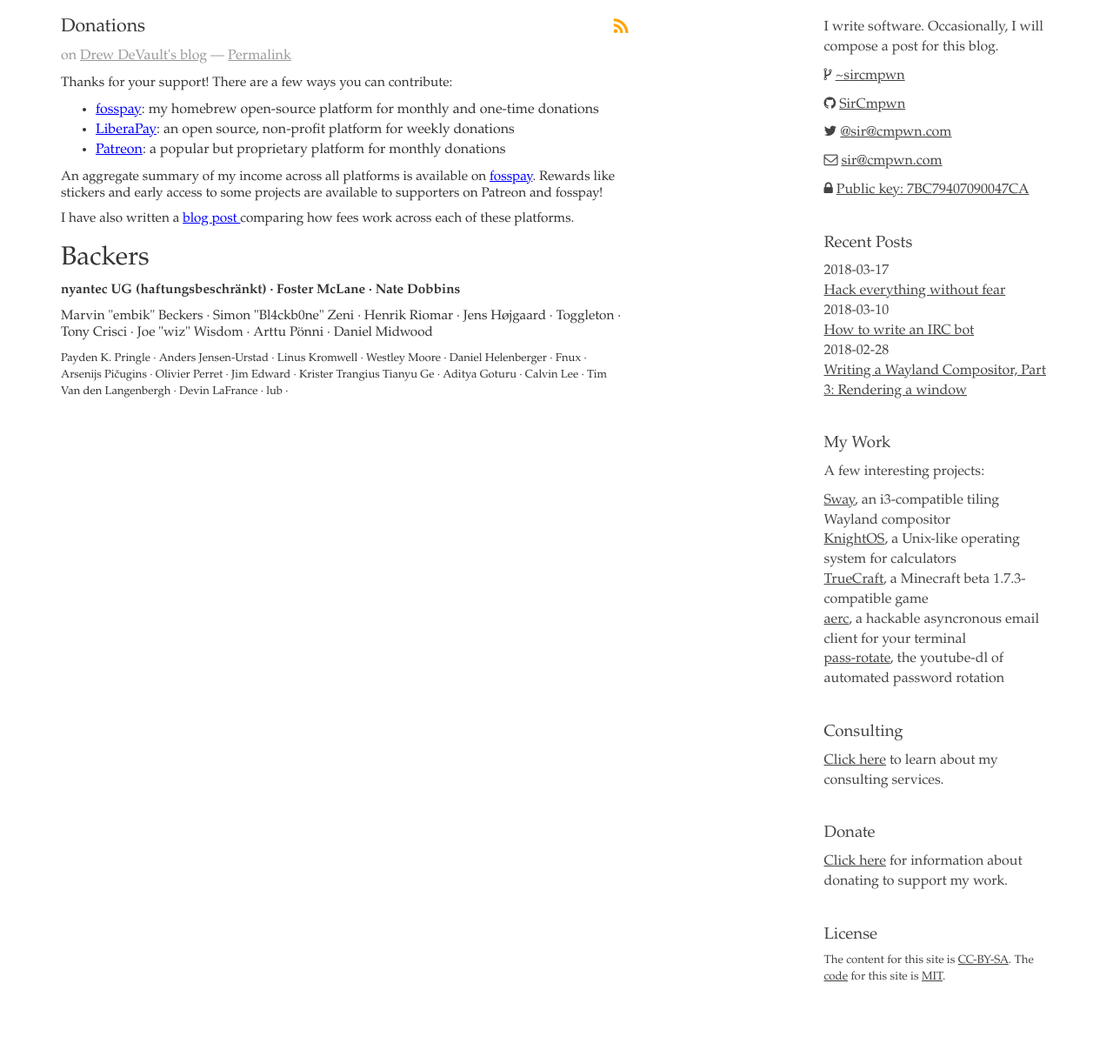
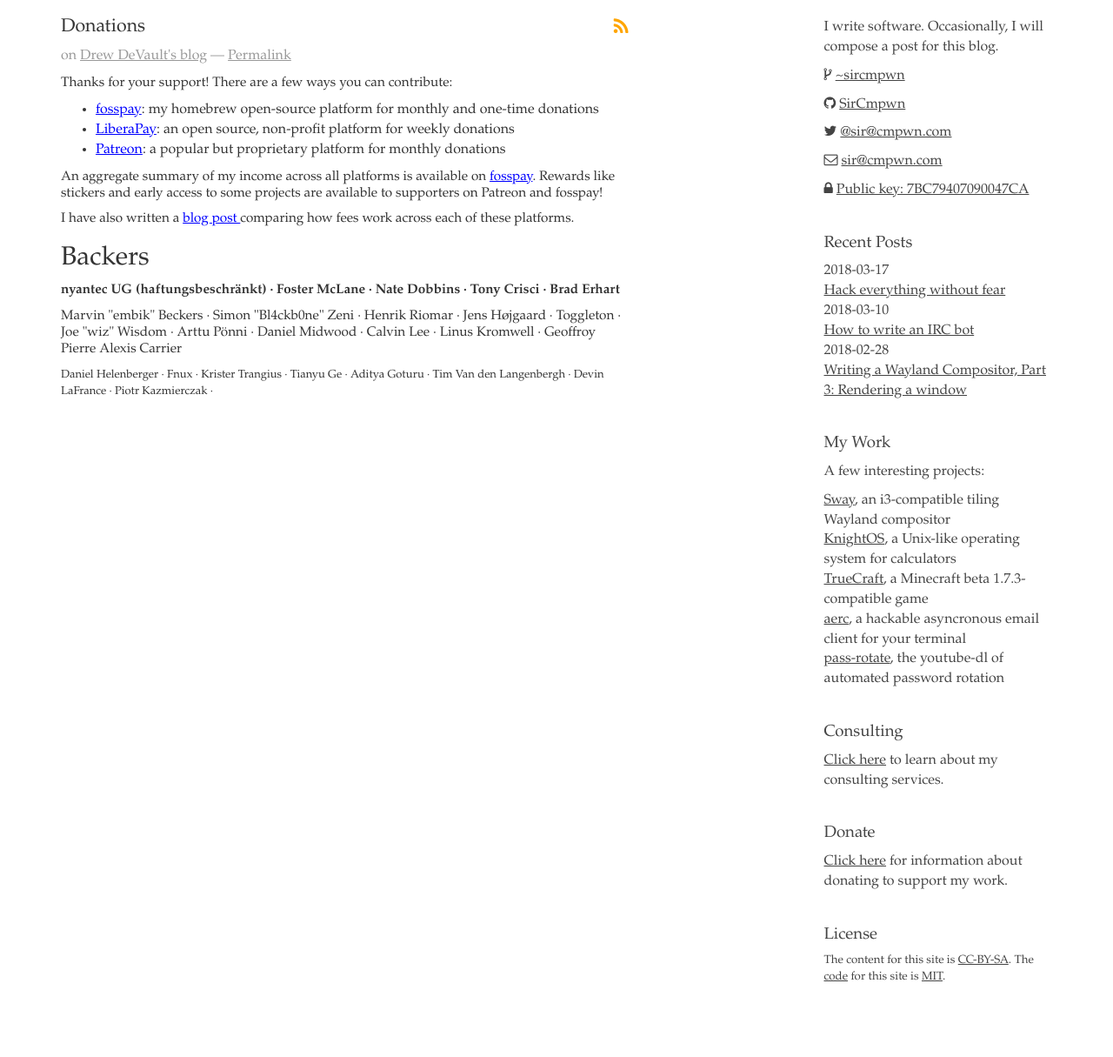
Before and after one commit to stormblog/sircmpwn.github.io, a Jekyll site: the page built from backers.html, in a window 1280 px wide. Shown: the whole page at 87% size. Built offline with Jekyll 4.4.1, drawn with Linux system fonts in a browser that asks for light colours.

Commit message:
Update backers.html

```diff
--- a/backers.html
+++ b/backers.html
@@ -35,40 +35,35 @@ title: Donations
 <h2>Backers</h2>
 <p>
   <strong>
-    nyantec UG (haftungsbeschränkt) · <!-- Stickers, sr.ht offered -->
-    Foster McLane · <!-- Stickers, sr.ht fulfilled -->
-    Nate Dobbins <!-- Stickers, sr.ht fullfilled -->
+    nyantec UG (haftungsbeschränkt) ·
+    Foster McLane ·
+    Nate Dobbins ·
+    Tony Crisci ·
+    Brad Erhart
   </strong>
 </p>
 <p>
-  Marvin "embik" Beckers · <!-- Stickers fulfilled -->
-  Simon "Bl4ckb0ne" Zeni · <!-- Stickers fulfilled -->
-  Henrik Riomar · <!-- Stickers fulfilled -->
-  Jens Højgaard · <!-- Stickers fullfilled -->
-  Toggleton · <!-- Stickers offered -->
-  Tony Crisci · <!-- Stickers offered -->
-  Joe "wiz" Wisdom · <!-- Stickers fulfilled -->
-  Arttu Pönni · <!-- Stickers fullfilled -->
-  Daniel Midwood <!-- Stickers fullfilled -->
+  Marvin "embik" Beckers ·
+  Simon "Bl4ckb0ne" Zeni ·
+  Henrik Riomar ·
+  Jens Højgaard ·
+  Toggleton ·
+  Joe "wiz" Wisdom ·
+  Arttu Pönni ·
+  Daniel Midwood ·
+  Calvin Lee ·
+  Linus Kromwell ·
+  Geoffroy Pierre Alexis Carrier
 </p>
 <p>
   <small>
-    Payden K. Pringle · <!-- Stickers fulfilled -->
-    Anders Jensen-Urstad · <!-- Stickers offered -->
-    Linus Kromwell · <!-- Stickers fulfilled -->
-    Westley Moore · <!-- Stickers fulfilled -->
-    Daniel Helenberger · <!-- Stickers offered -->
-    Fnux · <!-- Stickers fulfilled -->
-    Arsenijs Pičugins · <!-- Stickers fulfilled -->
-    Olivier Perret · <!-- Stickers fulfilled -->
-    Jim Edward · <!-- Does not want stickers -->
-    Krister Trangius <!-- Stickers fulfilled -->
-    Tianyu Ge · <!-- Stickers fulfilled -->
-    Aditya Goturu · <!-- Stickers UNFULLFILLED -->
-    Calvin Lee · <!-- Stickers UNFULLFILLED -->
-    Tim Van den Langenbergh · <!-- Stickers fullfilled -->
-    Devin LaFrance · <!-- Stickers fullfilled -->
-    lub · <!-- Stickers no address -->
-    <!-- Olle Månsson · CC declined -->
+    Daniel Helenberger ·
+    Fnux ·
+    Krister Trangius ·
+    Tianyu Ge ·
+    Aditya Goturu ·
+    Tim Van den Langenbergh ·
+    Devin LaFrance ·
+    Piotr Kazmierczak ·
   </small>
 </p>
```
